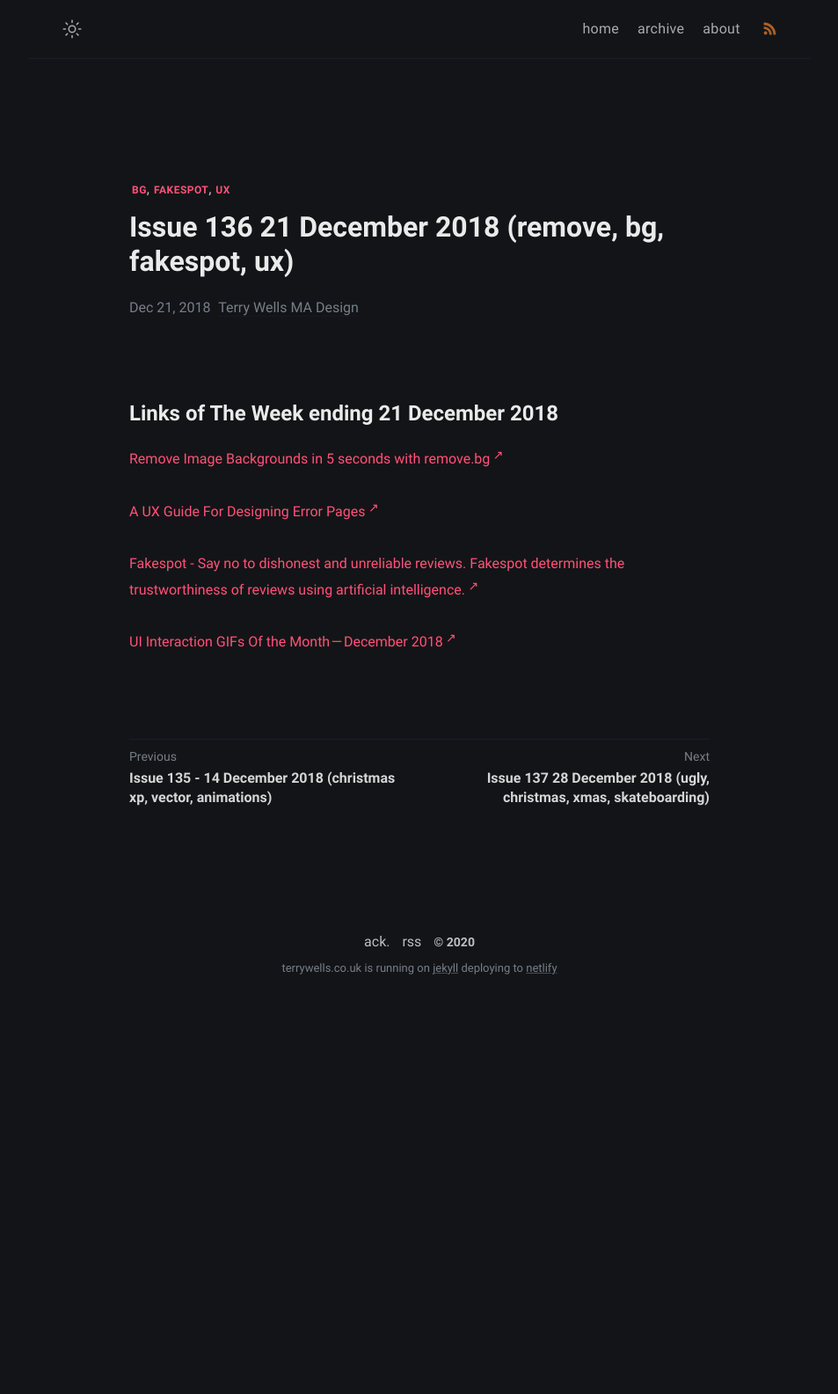
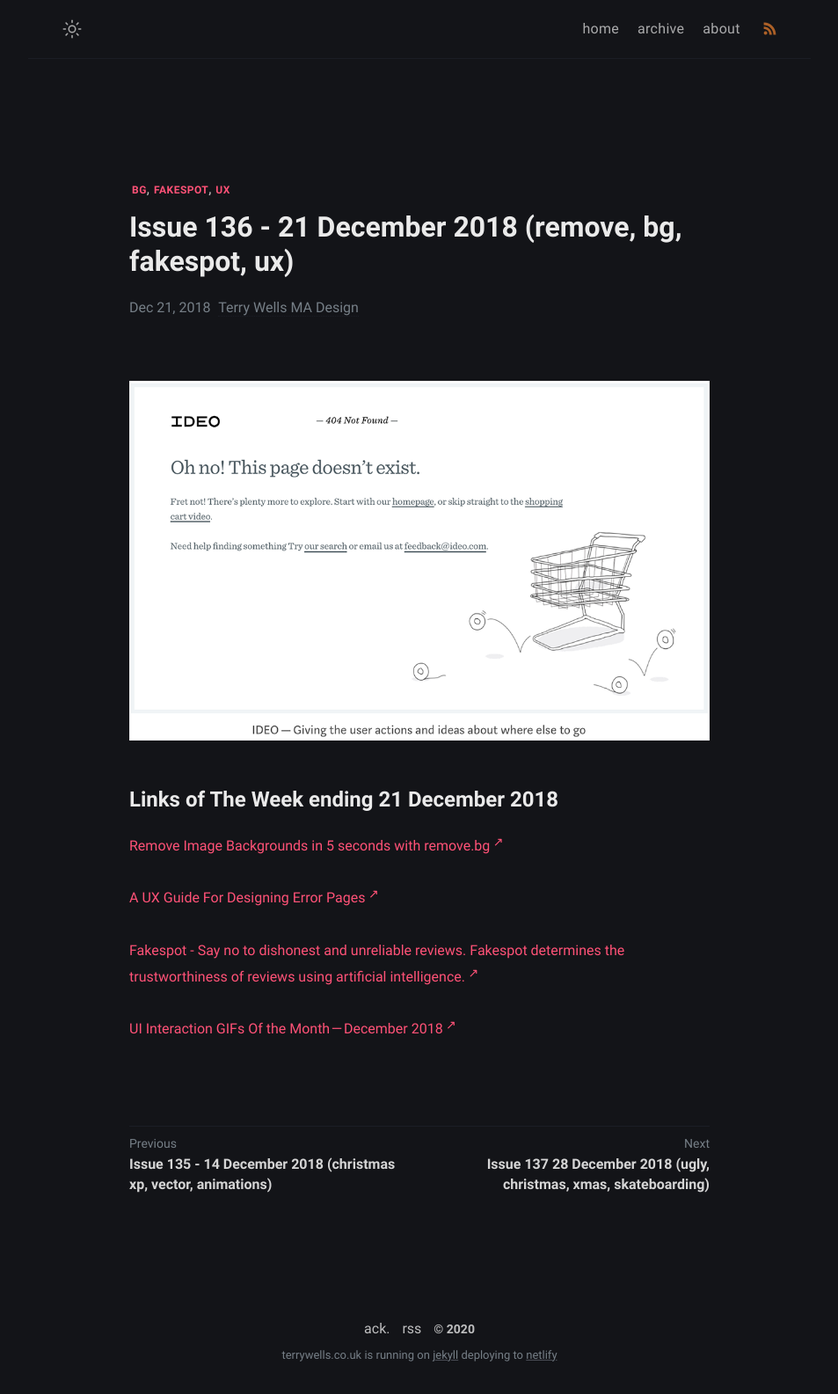
Before and after one commit to wristtattoo/jekyll-klise, a Jekyll site: the page built from _posts/2020-11-03-issue-136-21-december-2018-remove-bg-fakespot-ux.md, in a window 1280 px wide. Shown: the whole page at 88% size, without its empty margins (163-1116 px from the left). Built offline with Jekyll 4.4.1, drawn with Linux system fonts in a browser that asks for light colours; a script that is not in the unit is left out; before the commit the page ends 1145 px from its top, so only the background shows below that.

Commit message:
Update Links of The Week “2020-11-03-issue-136-21-december-2018-remove-bg-fakespot-ux”

```diff
--- a/_posts/2020-11-03-issue-136-21-december-2018-remove-bg-fakespot-ux.md
+++ b/_posts/2020-11-03-issue-136-21-december-2018-remove-bg-fakespot-ux.md
@@ -1,9 +1,11 @@
 ---
 layout: post
-title: Issue 136 21 December 2018 (remove, bg, fakespot, ux)
+title: Issue 136 - 21 December 2018 (remove, bg, fakespot, ux)
 tags: bg fakespot ux
 date: 2018-12-21T15:07:30.124Z
 ---
+![A UX Guide For Designing Error Pages](/assets/uploads/issue-136.png "A UX Guide For Designing Error Pages")
+
 # Links of The Week ending 21 December 2018
 
 <a href="https://www.remove.bg/" title="Remove Image Backgrounds in 5 seconds with remove.bg" target="_blank">Remove Image Backgrounds in 5 seconds with remove.bg</a>
```
Also changed, not shown: assets/uploads/issue-136.png (added).
